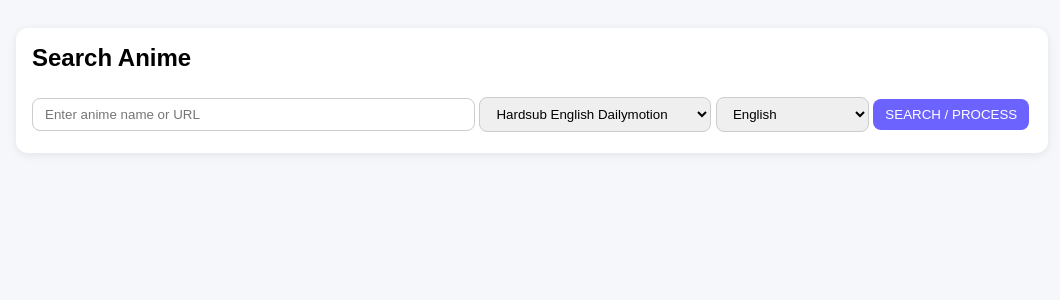
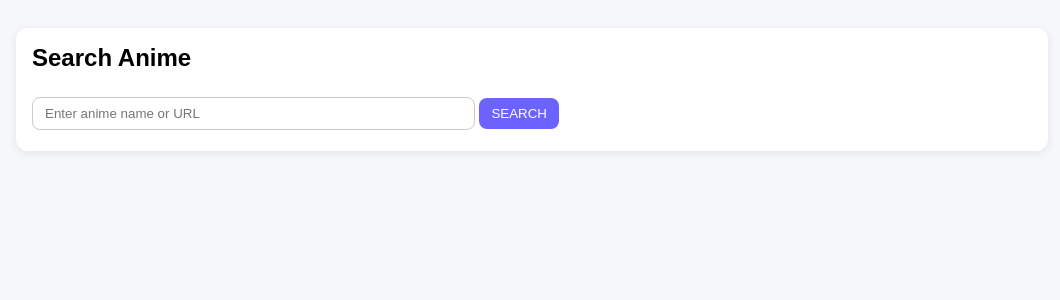
Before and after one commit to VkTheEncoder/Scrap, a Flask app: page / in a window 1280 px wide. Shown: the top 300 px of the page, without its empty margins (108-1168 px from the left). Run offline with Flask 3, Linux system fonts and the light colour scheme.

Commit message:
Update index.html

```diff
--- a/templates/index.html
+++ b/templates/index.html
@@ -25,48 +25,18 @@
 
     <!-- SEARCH -->
     <h2>Search Anime</h2>
-    <form id="searchForm" onsubmit="return false;">
-      <input type="text" id="query" name="query" placeholder="Enter anime name or URL" size="50" required>
-
-      <!-- Server Dropdown -->
-      <select id="server" name="server">
-        <option value="Hardsub English Dailymotion">Hardsub English Dailymotion</option>
-        <option value="Hardsub Indonesia Dailymotion">Hardsub Indonesia Dailymotion</option>
-        <option value="Hardsub English Odysee">Hardsub English Odysee</option>
-        <option value="Hardsub Indonesia Odysee">Hardsub Indonesia Odysee</option>
-        <option value="Hardsub English Ok.ru">Hardsub English Ok.ru</option>
-        <option value="Hardsub Indonesia Ok.ru">Hardsub Indonesia Ok.ru</option>
-        <option value="Hardsub English Mega">Hardsub English Mega</option>
-        <option value="Hardsub Indonesia Mega">Hardsub Indonesia Mega</option>
-        <option value="Hardsub English Rumble">Hardsub English Rumble</option>
-        <option value="Hardsub Indonesia Rumble">Hardsub Indonesia Rumble</option>
-        <option value="All Sub Player Dailymotion">All Sub Player Dailymotion</option>
-        <option value="All Sub Player Rumble">All Sub Player Rumble</option>
-        <option value="All Sub Player Dood">All Sub Player Dood</option>
-      </select>
-
-      <!-- Subtitle Language -->
-      <select id="subtitle" name="subtitle">
-        <option value="id">Bahasa Indonesia</option>
-        <option value="en" selected>English</option>
-        <option value="es">Español</option>
-        <option value="pt">Português</option>
-        <option value="it">Italiano</option>
-        <option value="de">Deutsch</option>
-        <option value="tr">Türkçe</option>
-        <option value="pl">Polski</option>
-        <option value="ar">العربية</option>
-        <option value="bn">বাংলা</option>
-        <option value="th">ไทย</option>
-      </select>
-
-      <button type="submit">SEARCH / PROCESS</button>
+    <form id="searchForm">
+      <input type="text" id="query" name="query" placeholder="Enter anime name or URL" size="50">
+      <button type="submit">SEARCH</button>
     </form>
 
     <!-- Dynamic Sections -->
     <section id="results" style="display:none"></section>
     <section id="episodes" style="display:none"></section>
+    <section id="serverSelection" style="display:none"></section>
+    <section id="subtitleSelection" style="display:none"></section>
     <section id="stream" style="display:none"></section>
+
 
   </div>
 </body>
```
